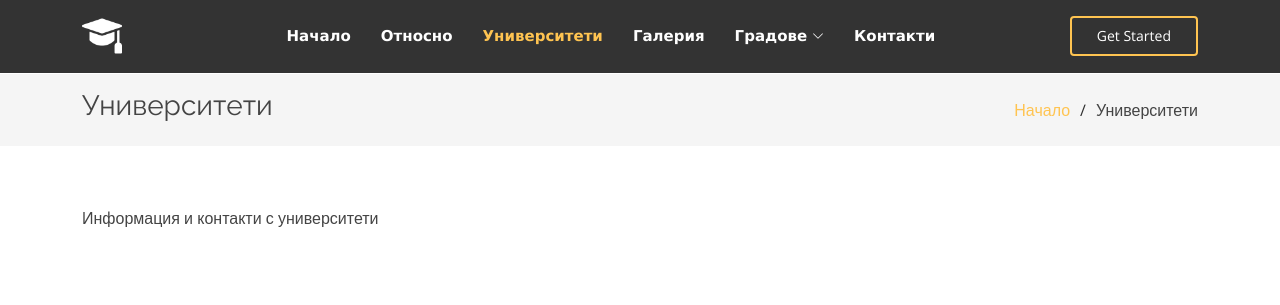
After one commit to StanK1/Bulgarian_Universities, a PHP site: page /inner-page.html in a window 1280 px wide. The commit adds this page. Shown: the top 305 px of the page. Run offline with PHP 8.4, Linux system fonts and the light colour scheme; some libraries are stand-ins or nearby versions.

Commit message:
Adding inner-page

```diff
--- a/assets/css/style.css
+++ b/assets/css/style.css
@@ -623,3 +623,57 @@ section {
 .universities .swiper-pagination .swiper-pagination-bullet-active {
   background-color: #ffc451;
 }
+
+
+
+/*
+# Breadcrumbs for other pages
+*/
+.breadcrumbs {
+  padding: 15px 0;
+  background: whitesmoke;
+  min-height: 40px;
+  margin-top: 74px;
+}
+
+.breadcrumbs h2 {
+  font-size: 28px;
+  font-weight: 400;
+}
+
+.breadcrumbs ol {
+  display: flex;
+  flex-wrap: wrap;
+  list-style: none;
+  padding: 0;
+  margin: 0;
+}
+
+.breadcrumbs ol li+li {
+  padding-left: 10px;
+}
+
+.breadcrumbs ol li+li::before {
+  display: inline-block;
+  padding-right: 10px;
+  color: #2f2f2f;
+  content: "/";
+}
+
+@media (max-width: 992px) {
+  .breadcrumbs {
+    margin-top: 68px;
+  }
+
+  .breadcrumbs .d-flex {
+    display: block !important;
+  }
+
+  .breadcrumbs ol {
+    display: block;
+  }
+
+  .breadcrumbs ol li {
+    display: inline-block;
+  }
+}
--- /dev/null
+++ b/inner-page.html
@@ -0,0 +1,121 @@
+<!DOCTYPE html>
+
+<head>
+  <meta charset="utf-8">
+  <meta content="width=device-width, initial-scale=1.0" name="viewport">
+
+  <title>Български Университети</title>
+  <meta content="" name="description">
+  <meta content="" name="keywords">
+
+
+  <link href="assets/img/favicon.png" rel="icon">
+  <link href="assets/img/apple-touch-icon.png" rel="apple-touch-icon">
+
+
+  <link href="https://fonts.googleapis.com/css?family=Open+Sans:300,300i,400,400i,600,600i,700,700i|Raleway:300,300i,400,400i,500,500i,600,600i,700,700i|Poppins:300,300i,400,400i,500,500i,600,600i,700,700i" rel="stylesheet">
+
+
+  <link href="assets/vendor/aos/aos.css" rel="stylesheet">
+  <link href="assets/vendor/bootstrap/css/bootstrap.min.css" rel="stylesheet">
+  <link href="assets/vendor/bootstrap-icons/bootstrap-icons.css" rel="stylesheet">
+  <link href="assets/vendor/boxicons/css/boxicons.min.css" rel="stylesheet">
+  <link href="assets/vendor/glightbox/css/glightbox.min.css" rel="stylesheet">
+  <link href="assets/vendor/remixicon/remixicon.css" rel="stylesheet">
+  <link href="assets/vendor/swiper/swiper-bundle.min.css" rel="stylesheet">
+
+  <link href="assets/css/style.css" rel="stylesheet">
+
+</head>
+
+<body>
+
+  <header id="header" class="fixed-top header-inner-pages">
+    <div class="container d-flex align-items-center justify-content-lg-between">
+
+      <h1 class="logo me-auto me-lg-0"><a href="index.html" class="logo me-auto me-lg-0"><img src="assets/img/favicon.png" alt="" class="img-fluid"></a></h1>
+
+      <nav id="navbar" class="navbar order-last order-lg-0">
+        <ul>
+          <li><a class="nav-link scrollto" href="index.html" style="font-family:Verdana, Geneva, Tahoma, sans-serif">Начало</a></li>
+          <li><a class="nav-link scrollto" style="font-family:Verdana, Geneva, Tahoma, sans-serif" href="index.html#about">Относно</a></li>
+          <li><a class="nav-link scrollto active" style="font-family:Verdana, Geneva, Tahoma, sans-serif" href="inner-page.html">Университети</a></li>
+          <!--<li><a class="nav-link scrollto " href="#more">more</a></li>
+          <li><a class="nav-link scrollto" href="#smth">smth ... </a></li>-->
+          <li><a class="nav-link scrollto" style="font-family:Verdana, Geneva, Tahoma, sans-serif" href="index.html#gallery">Галерия</a></li>
+          <li class="dropdown" style="font-family:Verdana, Geneva, Tahoma, sans-serif"><a href="index.html#"><span>Градове</span> <i class="bi bi-chevron-down"></i></a>
+            <ul>
+              <li><a href="#" >София</a></li>
+              <li><a href="#">Пловид</a></li>
+              <li><a href="#">Варна</a></li>
+              <li class="dropdown"><a href="#"><span>Други...</span> <i class="bi bi-chevron-right"></i></a>
+                <ul>
+                  <li><a href="#">Благоевград</a></li>
+                  <li><a href="#">Бургас</a></li>
+                  <li><a href="#">Велико Търново</a></li>
+                  <li><a href="#">Габрово</a></li>
+                  <li><a href="#">Перник</a></li>
+                  <li><a href="#">Плевен</a></li>
+                  <li><a href="#">Русе</a></li>
+                  <li><a href="#">Свищов</a></li>
+                  <li><a href="#">Стара Загора</a></li>
+                  <li><a href="#">Шумен</a></li>
+                </ul>
+              </li>
+            </ul>
+          </li>
+          <li><a class="nav-link scrollto" href="#contact" style="font-family:Verdana, Geneva, Tahoma, sans-serif">Контакти</a></li>
+        </ul>
+        <i class="bi bi-list mobile-nav-toggle"></i>
+      </nav>
+
+
+      <a href="#about" class="get-started-btn scrollto">Get Started</a>
+
+    </div>
+  </header><!-- End Header -->
+
+  <main id="main">
+
+    <!-- ======= Breadcrumbs ======= -->
+    <section class="breadcrumbs">
+      <div class="container">
+
+        <div class="d-flex justify-content-between align-items-center">
+          <h2>Университети</h2>
+          <ol>
+            <li><a href="index.html">Начало</a></li>
+            <li>Университети</li>
+          </ol>
+        </div>
+
+      </div>
+    </section><!-- End Breadcrumbs -->
+
+    <section class="inner-page">
+      <div class="container">
+        <p>
+          Информация и контакти с университети
+        </p>
+      </div>
+    </section>
+
+  </main><!-- End #main -->
+
+
+
+  <!-- Vendor JS Files -->
+  <script src="assets/vendor/purecounter/purecounter_vanilla.js"></script>
+  <script src="assets/vendor/aos/aos.js"></script>
+  <script src="assets/vendor/bootstrap/js/bootstrap.bundle.min.js"></script>
+  <script src="assets/vendor/glightbox/js/glightbox.min.js"></script>
+  <script src="assets/vendor/isotope-layout/isotope.pkgd.min.js"></script>
+  <script src="assets/vendor/swiper/swiper-bundle.min.js"></script>
+  <script src="assets/vendor/php-email-form/validate.js"></script>
+
+  <!-- Template Main JS File -->
+  <script src="assets/js/main.js"></script>
+
+</body>
+
+</html>
```
Also changed, not shown: index.html (+7 -6 lines).
